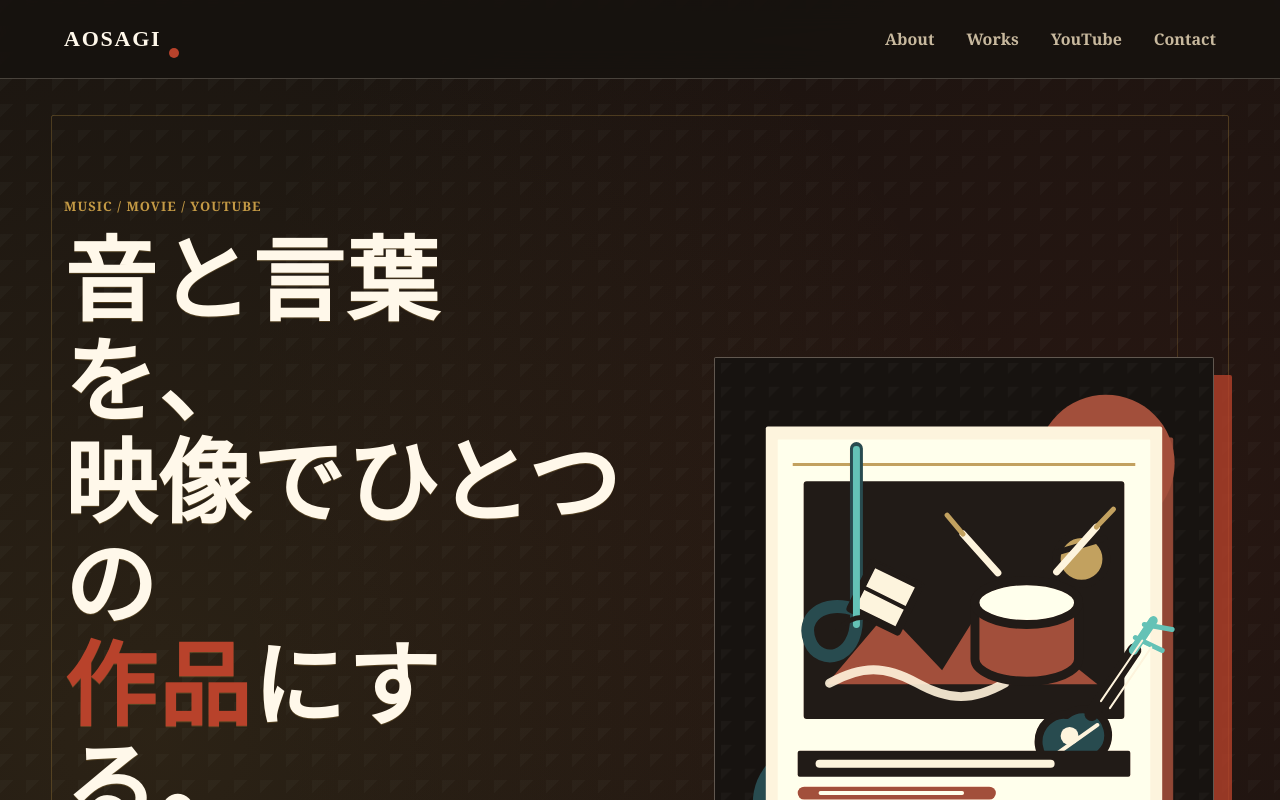
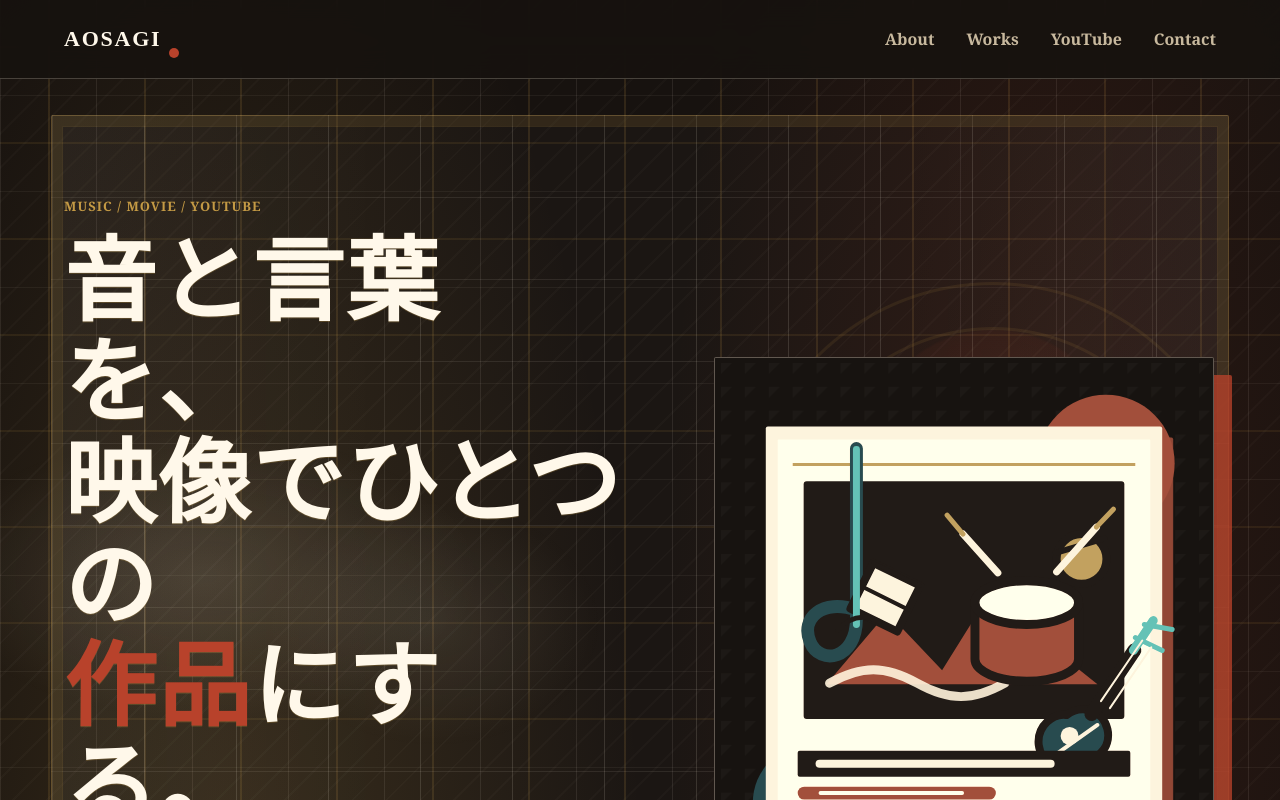
Before and after one commit to minochorin0788/aosagi-portfolio, a plain HTML site: page index.html in a window 1280 px wide. Shown: the top 800 px of the page. Drawn offline with Linux system fonts and the light colour scheme.

Commit message:
Add complex background styles to body and hero

```diff
--- a/style.css
+++ b/style.css
@@ -510,3 +510,59 @@ dd {
         gap: 4px;
   }
 }
+
+
+body {
+      position: relative;
+      background:
+              radial-gradient(ellipse at 18% 24%, rgba(196, 154, 69, 0.18), transparent 28%),
+              radial-gradient(ellipse at 82% 16%, rgba(184, 66, 43, 0.14), transparent 26%),
+              linear-gradient(90deg, rgba(244, 234, 216, 0.09) 1px, transparent 1px) 0 0 / 96px 100%,
+              linear-gradient(0deg, rgba(244, 234, 216, 0.055) 1px, transparent 1px) 0 0 / 100% 96px,
+              linear-gradient(90deg, transparent 0 48px, rgba(196, 154, 69, 0.15) 48px 50px, transparent 50px 96px) 0 0 / 96px 100%,
+              linear-gradient(0deg, transparent 0 48px, rgba(196, 154, 69, 0.1) 48px 50px, transparent 50px 96px) 0 0 / 100% 96px,
+              var(--bg);
+}
+
+body::before {
+      position: fixed;
+      inset: 0;
+      z-index: -2;
+      background:
+              radial-gradient(ellipse at 16% 72%, rgba(244, 234, 216, 0.12), transparent 18%),
+              radial-gradient(ellipse at 34% 78%, rgba(244, 234, 216, 0.08), transparent 14%),
+              radial-gradient(ellipse at 76% 70%, rgba(57, 200, 193, 0.08), transparent 18%),
+              repeating-linear-gradient(135deg, transparent 0 22px, rgba(244, 234, 216, 0.025) 22px 24px);
+      content: "";
+      pointer-events: none;
+}
+
+.hero::before {
+      background:
+              linear-gradient(90deg, rgba(244, 234, 216, 0.14) 1px, transparent 1px) 0 0 / 92px 100%,
+              linear-gradient(0deg, rgba(244, 234, 216, 0.09) 1px, transparent 1px) 0 0 / 100% 82px,
+              linear-gradient(90deg, rgba(244, 234, 216, 0.04), transparent 28%, transparent 72%, rgba(244, 234, 216, 0.04)),
+              rgba(244, 234, 216, 0.018);
+      border: 1px solid rgba(196, 154, 69, 0.34);
+      box-shadow:
+              inset 0 0 0 10px rgba(33, 25, 21, 0.2),
+              inset 0 0 0 11px rgba(196, 154, 69, 0.16);
+}
+
+.hero::after {
+      right: clamp(20px, 6vw, 92px);
+      top: 16%;
+      width: min(40vw, 420px);
+      height: min(44vw, 420px);
+      background:
+              radial-gradient(circle at 50% 50%, rgba(184, 66, 43, 0.18), rgba(184, 66, 43, 0.08) 42%, transparent 43%),
+              repeating-radial-gradient(circle at 50% 68%, transparent 0 21px, rgba(196, 154, 69, 0.13) 22px 24px, transparent 25px 45px);
+      border-radius: 50%;
+      opacity: 0.82;
+}
+
+@media (max-width: 900px) {
+      .hero::before {
+              inset: 14px;
+      }
+}
```
